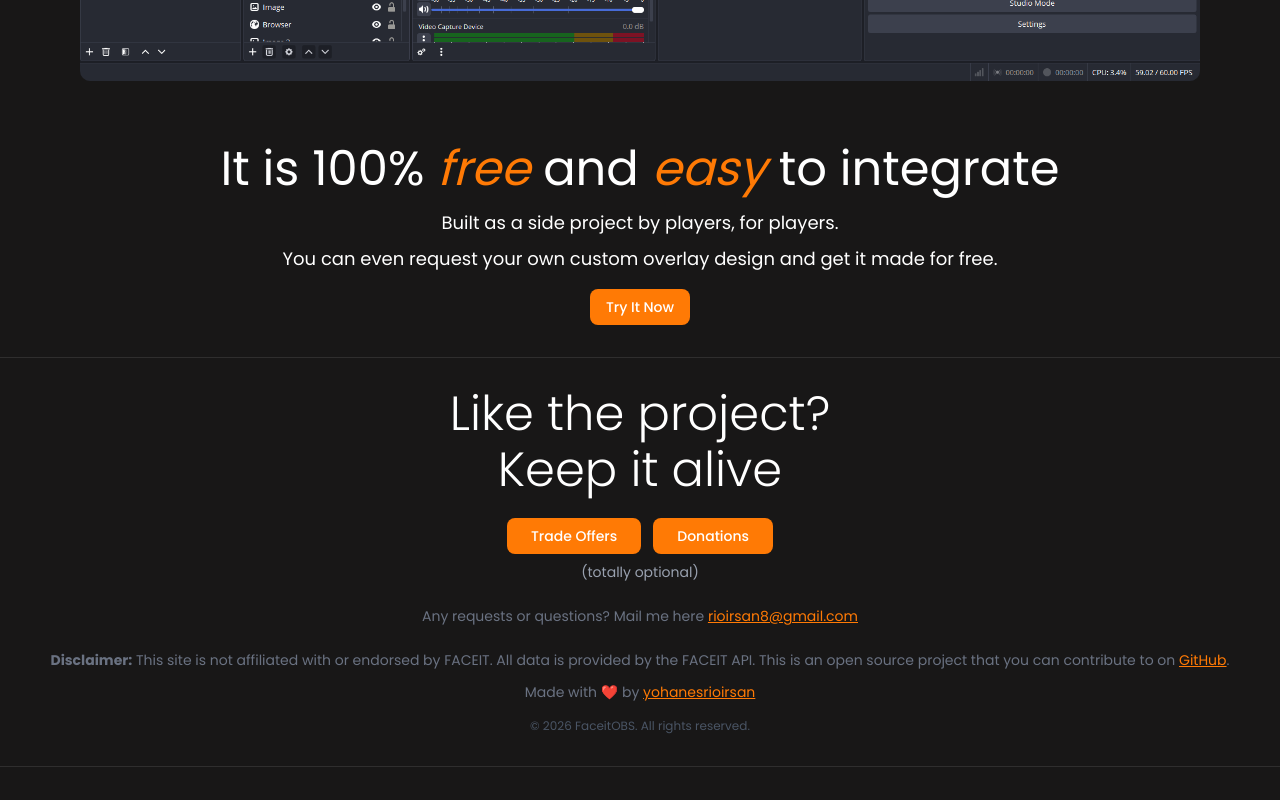
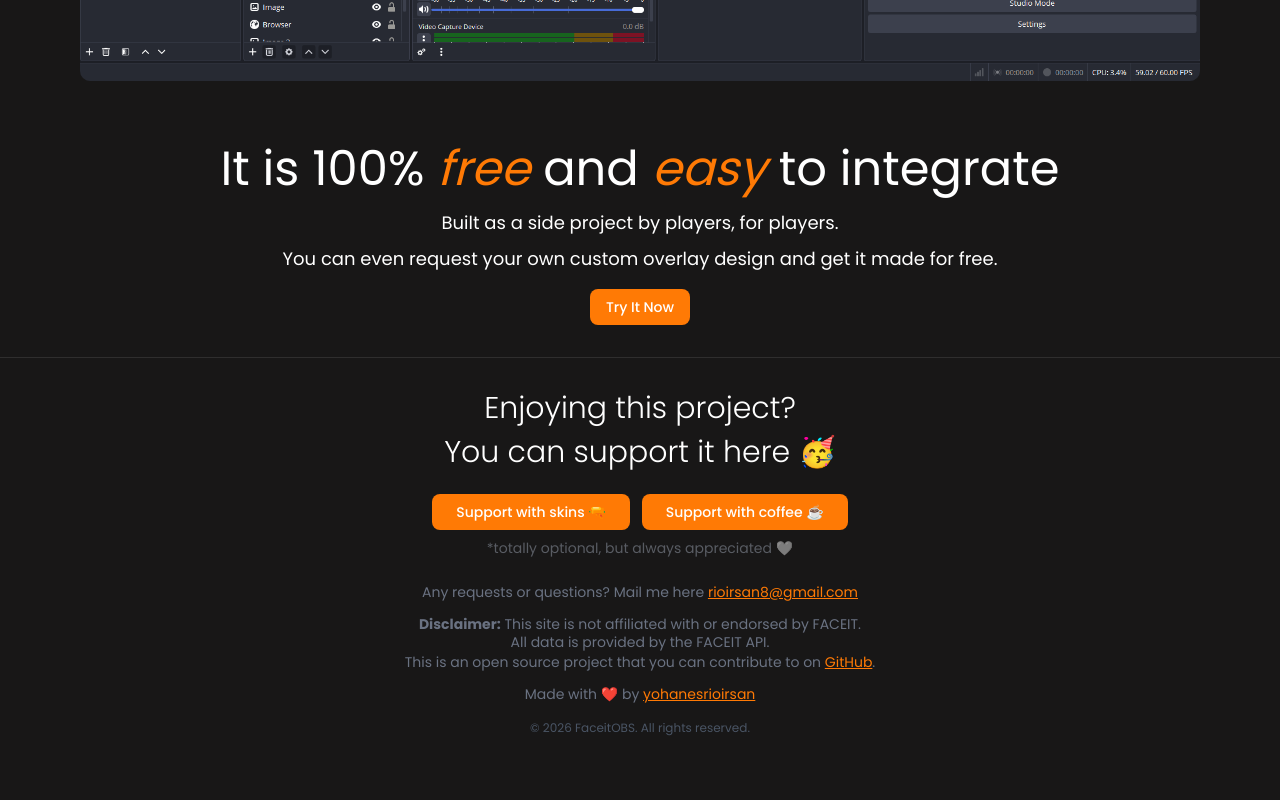
Before and after one commit to yohanesrioirsan/faceit-overlay-obs, a Next.js app: page / in a window 1280 px wide. Shown: the part 1445-2245 px from the top of the page. Built offline with nearby package versions, Linux system fonts and the light colour scheme; no server answers.

Commit message:
update: footer

```diff
--- a/components/layout/footer.tsx
+++ b/components/layout/footer.tsx
@@ -3,29 +3,30 @@ import Link from "next/link";
 
 export default function Footer() {
   return (
-    <div className="my-8 px-4  py-8 border-t border-b border-white/10">
+    <div className="my-8 px-4 py-8 border-t border-white/10">
       <div className="text-center">
-        <h2 className="text-3xl md:text-4xl lg:text-5xl font-light mb-2">
-          Like the project?
-        </h2>
-        <h3 className="text-3xl md:text-4xl lg:text-5xl font-light mb-6">
-          Keep it alive
-        </h3>
+        <h2 className="text-3xl font-light mb-2">Enjoying this project?</h2>
+        <h3 className="text-3xl font-light mb-6">You can support it here 🥳</h3>
 
         <div className="flex flex-row gap-3 justify-center items-center mb-2">
-          <Link href="https://steamcommunity.com/tradeoffer/new/?partner=164302201&token=SFueAA7j">
+          <Link
+            href="https://steamcommunity.com/tradeoffer/new/?partner=164302201&token=SFueAA7j"
+            target="_blank"
+          >
             <Button className="bg-[#FF7A05] text-white hover:bg-[#FF7A05]/80 px-6 py-2 font-medium">
-              Trade Offers
+              Support with skins 🔫
             </Button>
           </Link>
-          <Link href="https://sociabuzz.com/yohanesrioirsan">
+          <Link href="https://sociabuzz.com/yohanesrioirsan" target="_blank">
             <Button className="bg-[#FF7A05] text-white hover:bg-[#FF7A05]/80 px-6 py-2 font-medium">
-              Donations
+              Support with coffee ☕
             </Button>
           </Link>
         </div>
 
-        <p className="text-sm text-gray-400 mt-2 mb-3">(totally optional)</p>
+        <p className="text-sm text-gray-400/50 mt-2 mb-3">
+          *totally optional, but always appreciated 🤍
+        </p>
 
         <p className="text-sm text-gray-500 mt-6">
           Any requests or questions? Mail me here{" "}
@@ -37,10 +38,13 @@ export default function Footer() {
           </a>
         </p>
 
-        <p className="text-sm text-gray-500 mt-6">
+        <p className="text-sm text-gray-500 mt-3">
           <strong>Disclaimer:</strong> This site is not affiliated with or
-          endorsed by FACEIT. All data is provided by the FACEIT API. This is an
-          open source project that you can contribute to on{" "}
+          endorsed by FACEIT.{" "}
+          <span className="block leading-tight">
+            All data is provided by the FACEIT API.{" "}
+          </span>
+          This is an open source project that you can contribute to on{" "}
           <a
             href="https://github.com/yohanesrioirsan/faceit-overlay-obs"
             target="_blank"
```
